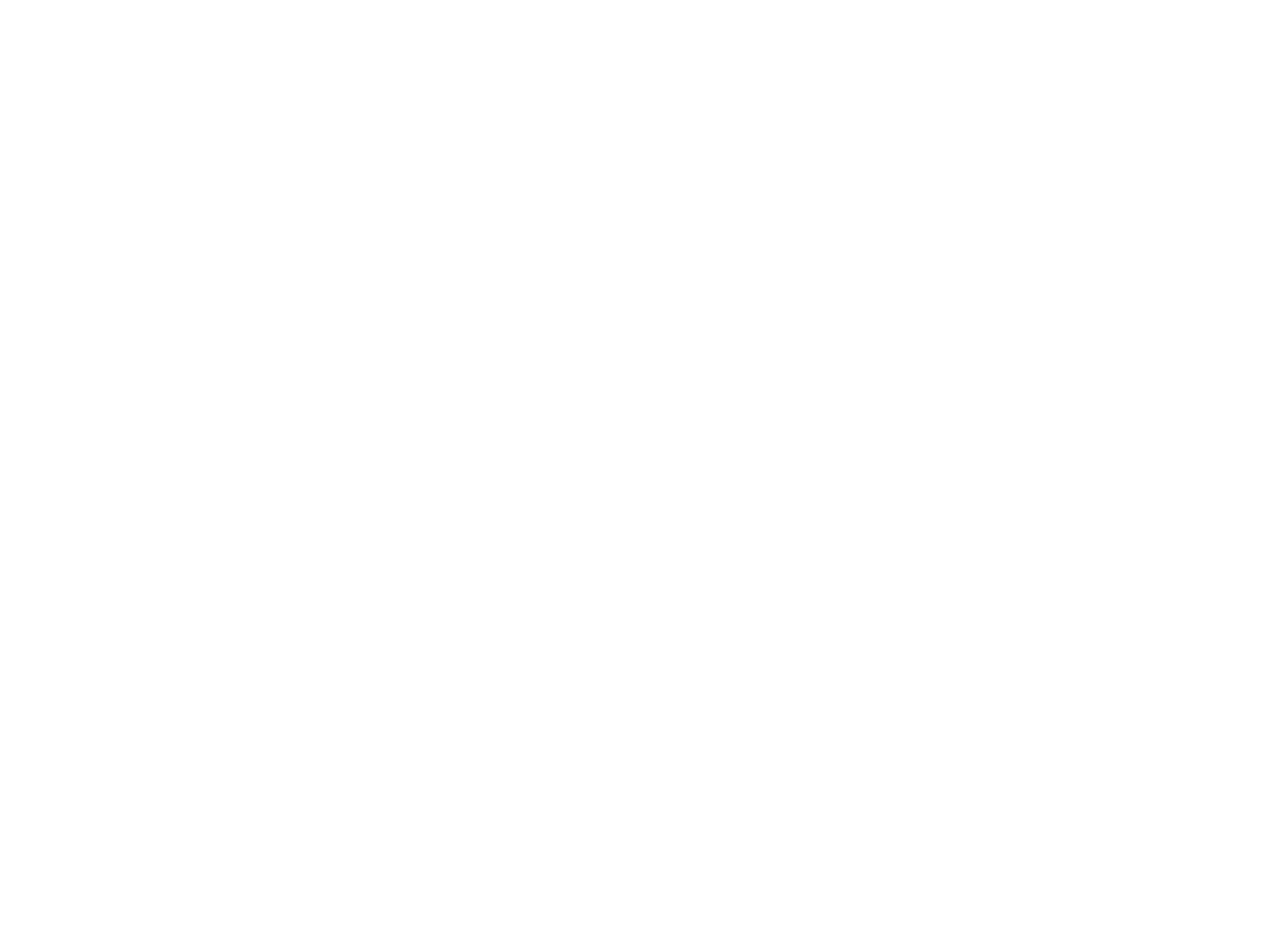
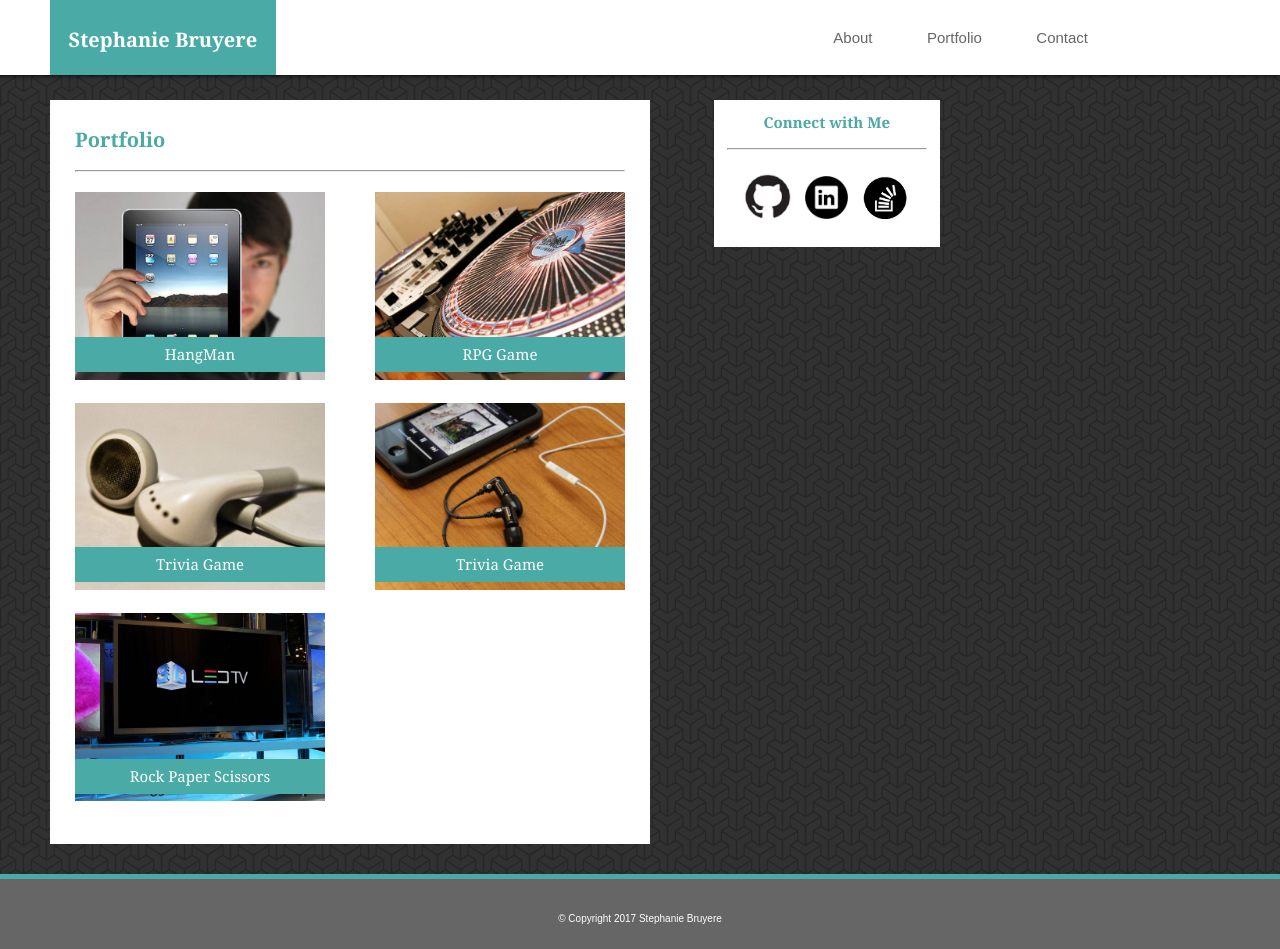
Before and after one commit to StephBruyere/Basic-Portfolio, a plain HTML site: page portfolio.html in a window 1280 px wide. Before the commit the page ends 800 px from the top, so only its background shows below. Drawn offline with Linux system fonts and the light colour scheme.

Commit message:
final files

```diff
--- a/assets/css/style.css
+++ b/assets/css/style.css
@@ -1,14 +1,10 @@
-
-title {
-	float:right;
-}
 
 body {
 	background-image: url(images/background.png);
 	font-family: arial, Helvetica Neue, helvetica, sans-serif;
 }
 
-header {
+nav {
 	background-color: #ffffff;
 	border-color: #cccccc;
 	border-bottom-width:5px;
@@ -22,6 +18,7 @@ header {
 	min-width:500px;
 	margin-bottom:125px;
 	clear:both;
+	z-index: 2;
 }
 
 h1 {
@@ -33,7 +30,7 @@ h1 {
 	width:25%;
 	max-width:200px;
 	bottom:0;
-	margin-left:5%;
+	margin-left:50px;
 	color:white;
 	font-size: 20px;
 	text-align: center;
@@ -60,13 +57,22 @@ a {
 	color:#666666;
 }
 
+a:hover {
+	text-decoration: underline;
+	color:#4aaaa5;
+}
+
 .main {
 	background-color: #ffffff;
+	margin-top: 100px;
+	z-index:-1;
 	float:left;
 	width:550px;
-	margin-left:5%;
-	padding:20px;
-	position:relative;
+	margin-left:50px;
+	padding-top:20px;
+	padding-bottom: 20px;
+	padding-left:25px;
+	padding-right: 25px
 }
 
 h2 {
@@ -83,24 +89,157 @@ hr {
 	margin-bottom: 20px;
 }
 
-p {
+.block1 {
+	float:left;
+	padding-right: 20px;
+	padding-bottom: 20px;
+	position:relative;
+}
+
+.text1 {
+	position:absolute;
+	text-align:center;
+	width:230px;
+	z-index:1;
+	padding:10px;
+	background-color: #4aaaa5;
+	font-family: Georgia, Times, Time New Roman, serif;
+	font-size: 15px;
+	color:white;
+	margin-top:145px;
+}
+
+.block2 {
+	float:right;
+	padding-bottom:20px;
+	position:relative;
+}
+
+.text2 {
+	position:absolute;
+	text-align:center;
+	margin-left:300px;
+	width:230px;
+	z-index:1;
+	padding:10px;
+	background-color: #4aaaa5;
+	font-family: Georgia, Times, Time New Roman, serif;
+	font-size: 15px;
+	color:white;
+	margin-top:145px;
+}
+
+.block3 {
+	float:left;
+	padding-right: 20px;
+	padding-bottom: 20px;
+	position:relative;
+}
+
+.text3 {
+	position:absolute;
+	text-align:center;
+	width:230px;
+	z-index:1;
+	padding:10px;
+	background-color: #4aaaa5;
+	font-family: Georgia, Times, Time New Roman, serif;
+	font-size: 15px;
+	color:white;
+	margin-top:355px;
+}
+
+.block4 {
+	float:right;
+	padding-bottom:20px;
+	position:relative;
+}
+
+.text4 {
+	position:absolute;
+	text-align:center;
+	margin-left:300px;
+	width:230px;
+	z-index:1;
+	padding:10px;
+	background-color: #4aaaa5;
+	font-family: Georgia, Times, Time New Roman, serif;
+	font-size: 15px;
+	color:white;
+	margin-top:355px;
+}
+
+.block5 {
+	float:left;
+	padding-bottom: 20px;
+	position:relative;
+}
+
+.text5 {
+	position:absolute;
+	text-align:center;
+	width:230px;
+	z-index:1;
+	padding:10px;
+	background-color: #4aaaa5;
+	font-family: Georgia, Times, Time New Roman, serif;
+	font-size: 15px;
+	color:white;
+	margin-top:567px;
+}
+
+.resizedTextbox {
+	height: 200px;
+	width:100% !important;
+}
+
+.inputTextbox {
+	height:25px;
+	width:100% !important;
+	overflow: scroll;
+	margin-bottom: 10px;
+}
+
+.submitButton {
+	width:20%;
+	height:35px;
+	color: white;
+	border:none;
+	margin-top:20px;
+	background-color: #4aaaa5;
+}
+
+
+.text {
 	line-height: 1.5;
 	font-size:16px;
 	text-align: left;
-	float:left;
-	width:60%;
+	position: relative;
+}
+
+.firstParagraph {
+	line-height: 1.5;
+	font-size:16px;
+	text-align: left;
+	position: relative;
+	width:80%;
 }
 
 .profile {
 	float:left;
+	position: relative
 	margin-right:20px;
+	padding-right:15px;
 }
 
 .connect {
 	width:200px;
 	background-color: #ffffff;
+	margin-top: 100px;
+	z-index:-1;
 	float:left;
-	margin-left:3%;
+	margin-left:5%;
+	margin-bottom: 200px;
 	font-family: Georgia, Times, Time New Roman, serif;
 	font-weight:bold;
 	font-size: 15px;
@@ -121,7 +260,8 @@ h3 {
 
 footer {
 	background-color: #666666;
-	position: fixed;
+	margin-top: -3em;
+	float: left;
 	bottom:0;
 	width: 100%;
 	height:35px;
@@ -135,4 +275,5 @@ footer {
 	border-right:0px;
 	border-style: solid;
 	padding-top: 35px;
+	margin-top: 30px;
 }
--- a/contact.html
+++ b/contact.html
@@ -0,0 +1,69 @@
+<!DOCTYPE html>
+<html lang="en-us">
+	<head>
+		<meta charset="UTF-8">
+		<meta name="description" content ="Stephanie Bruyere Portfolio">
+		<meta name="keywords" content="Stephanie Bruyere"
+		<meta name="viewport" content="width=device-width, initial-scale=1.0">
+		<link rel="stylesheet" type="text/css" href="assets/css/reset.css">
+
+		<link rel="stylesheet" type="text/css" href="assets/css/style.css">
+	</head>
+
+	<title>Contact</title>
+
+	<body>
+			<nav>
+				<h1> Stephanie Bruyere</h1>
+
+				<ul>
+					<li><a href="contact.html">Contact</a></li>
+					<li><a href="portfolio.html">Portfolio</a></li>
+					<li><a href="index.html">About</a></li>
+				</ul>
+
+			</nav>
+
+
+		<section>
+			<div class="main">
+				<h2>Contact</h2>
+
+				<hr>
+				<div class="text">
+					<form action="mailto:stephbruyeredesigns@gmail.com" method="post" enctype="text/plain">
+
+					Name <br>
+					<input type="text" name="fullname" class="inputTextbox"><br>
+					Email<br>
+					<input type="text" name="email" class="inputTextbox"><br>
+					Message<br>
+					<input type="text" name="message" class="resizedTextbox"><br>
+					<input type="Submit" value="Submit" class="submitButton">
+				</form>
+				</div>
+			</div>
+
+
+			<div class="connect">
+				<h3>Connect with Me</h3>
+
+			<hr>
+
+				<div class="icons">
+					<a href="https://github.com/StephBruyere"><img src="assets/css/images/githubLogoCircle.png" width="55px" height="auto" alt="Github"></a>
+
+					<a href="https://www.linkedin.com/in/stephanie-bruyere-74632032/"><img src="assets/css/images/linkedinLogoBlack.png" width="55px" height="auto" alt="linked in"></a>
+
+					<a href="https://stackoverflow.com/users/8028131/stephbruyere"><img src="assets/css/images/stackLogoCircle.png" width="55px" height="auto" alt="stack over flow"></a>
+				</div>
+
+			</div>
+
+		</section>
+
+		<footer> &#169 Copyright 2017 Stephanie Bruyere </footer>
+
+	</body>
+
+</html>
--- a/portfolio.html
+++ b/portfolio.html
@@ -0,0 +1,77 @@
+<!DOCTYPE html>
+<html lang="en-us">
+	<head>
+		<meta charset="UTF-8">
+		<meta name="description" content ="Stephanie Bruyere Portfolio">
+		<meta name="keywords" content="Stephanie Bruyere"
+		<meta name="viewport" content="width=device-width, initial-scale=1.0">
+		<link rel="stylesheet" type="text/css" href="assets/css/reset.css">
+
+		<link rel="stylesheet" type="text/css" href="assets/css/style.css">
+	</head>
+
+	<title>Portfolio</title>
+
+	<body>
+			<nav>
+				<h1> Stephanie Bruyere</h1>
+
+				<ul>
+					<li><a href="contact.html">Contact</a></li>
+					<li><a href="portfolio.html">Portfolio</a></li>
+					<li><a href="index.html">About</a></li>
+				</ul>
+
+			</nav>
+
+
+		<section>
+			<div class="main">
+				<h2>Portfolio</h2>
+
+				<hr>
+
+				<div class="block1"><img src="assets/css/images/hangman.jpg" width="250px" height="auto" alt="Hangman Game"></div>
+
+				<div class="text1" width="250px" height="auto">HangMan</div>
+
+				<div class="block2"><img src="assets/css/images/rpgGame.jpg" width="250px" height="auto" alt="Hangman Game"></div>
+
+				<div class="text2" width="250px" height="auto">RPG Game</div>
+
+				<div class="block3"><img src="assets/css/images/TriviaGame.jpg" width="250px" height="auto" alt="Trivia Game"></div>
+
+				<div class="text3" width="250px" height="auto">Trivia Game</div>
+
+				<div class="block4"><img src="assets/css/images/widget.jpg" width="250px" height="auto" alt="widget"></div>
+
+				<div class="text4" width="250px" height="auto">Trivia Game</div>
+
+				<div class="block5"><img src="assets/css/images/rockPaperScissors.jpg" width="250px" height="auto" alt="Rock Paper Scissors Game"></div>
+
+				<div class="text5" width="250px" height="auto">Rock Paper Scissors</div>
+			</div>
+
+
+			<div class="connect">
+				<h3>Connect with Me</h3>
+
+			<hr>
+
+				<div class="icons">
+					<a href="https://github.com/StephBruyere"><img src="assets/css/images/githubLogoCircle.png" width="55px" height="auto" alt="Github"></a>
+
+					<a href="https://www.linkedin.com/in/stephanie-bruyere-74632032/"><img src="assets/css/images/linkedinLogoBlack.png" width="55px" height="auto" alt="linked in"></a>
+
+					<a href="https://stackoverflow.com/users/8028131/stephbruyere"><img src="assets/css/images/stackLogoCircle.png" width="55px" height="auto" alt="stack over flow"></a>
+				</div>
+
+			</div>
+
+		</section>
+
+		<footer> &#169 Copyright 2017 Stephanie Bruyere </footer>
+
+	</body>
+
+</html>
```
Also changed, not shown: index.html (+8 -12 lines), 1 other file.
